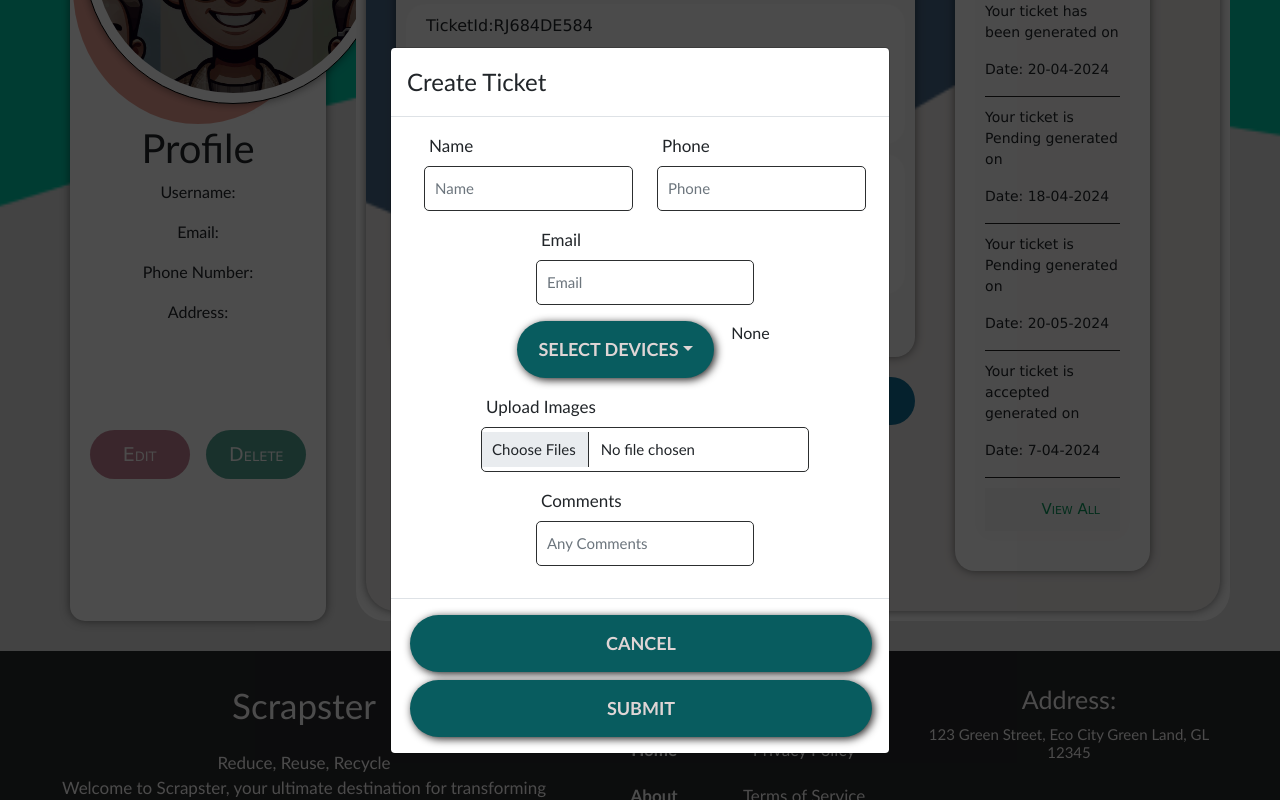
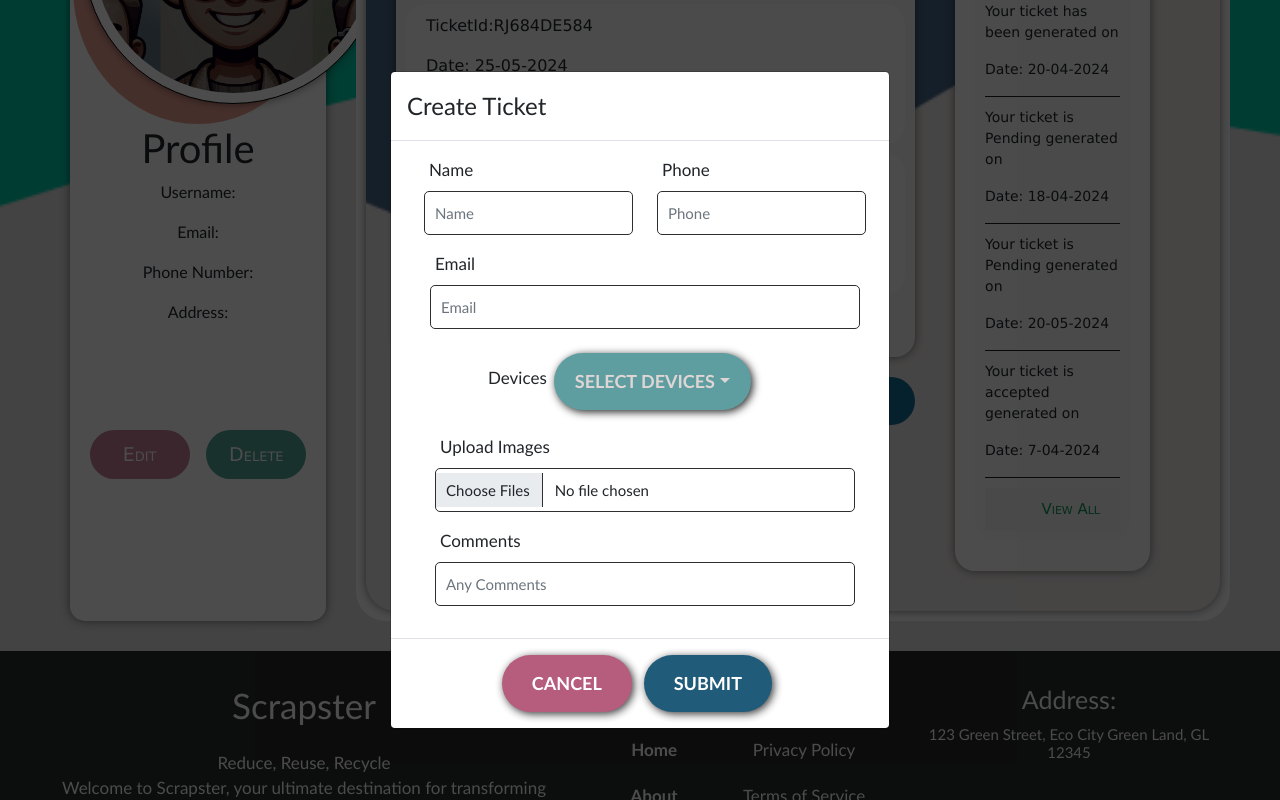
Before and after one commit to Shivam0802/Scrapster, a React (Vite) app in the folder Frontend/: page /customer in a window 1280 px wide. Both pictures are taken after a click on the button "Generate Ticket". Shown: the part 434-1234 px from the top of the page. Built offline with nearby package versions, Linux system fonts and the light colour scheme.

Commit message:
Updated ticket Modal

```diff
--- a/Frontend/src/components/dashboard/Modals/TicketGeneration.css
+++ b/Frontend/src/components/dashboard/Modals/TicketGeneration.css
@@ -17,3 +17,53 @@
     justify-content: center;
     align-items: center;
 }
+
+.ticket-button{
+    display: flex;
+    justify-content: center;
+    align-items: center;
+    padding-left: 20px;
+    padding-right: 80px;
+    margin-right: 20px;
+}
+
+.btn-ticket-cancel{
+    background-color: #af4c6f;
+    color: white;
+    padding-left: 30px;
+    padding-right: 30px;
+    border: none;
+    cursor: pointer;
+    width: 100%;
+    opacity: 0.9;
+}
+
+.btn-ticket-cancel:hover{
+    opacity: 1;
+    background-color: rgb(87, 163, 173);
+    color: black;
+}
+
+.btn-ticket-submit{
+    background-color: #0a4a6c;
+    color: white;
+    padding-left: 30px;
+    padding-right: 30px;
+    border: none;
+    cursor: pointer;
+    width: 100%;
+    opacity: 0.9;
+}
+
+.btn-ticket-submit:hover{
+    opacity: 1;
+    background-color: rgb(16, 156, 95);
+    color: black;
+}
+
+
+.dropdown-item.active, .dropdown-item:active {
+    color: #fff;
+    text-decoration: none;
+    background-color: #5e7ead;
+}
--- a/Frontend/src/components/dashboard/Modals/TicketGeneration.jsx
+++ b/Frontend/src/components/dashboard/Modals/TicketGeneration.jsx
@@ -104,7 +104,7 @@ function TicketGeneration() {
           </Row>
           <Row>
             <Col>
-            <Form.Group className="mb-3" controlId="formGroupEmail">
+            <Form.Group className="mb-4" controlId="formGroupEmail" style={{width:'430px'}}>
             <Form.Label>Email</Form.Label>
             <Form.Control type="email" name="email" onChange={handleChange} placeholder="Email" />
             </Form.Group>
@@ -112,18 +112,21 @@ function TicketGeneration() {
           </Row>
           <Row>
             <Col>
-            <Form.Group className="mb-3" controlId="formGroupEmail">
+            <Form.Group className="d-flex mb-4" controlId="formGroupEmail" style={{width:'300px'}}>
+            <Form.Label>Devices</Form.Label>
             <Dropdown>
-                <Dropdown.Toggle id="dropdown-basic">
+                <Dropdown.Toggle id="dropdown-basic" style={{backgroundColor:'cadetblue'}}>
                     Select Devices
                 </Dropdown.Toggle>
-                <Dropdown.Menu>
+                <Dropdown.Menu >
                     {products.map((option, index) => (
                         <Dropdown.Item
                             key={index}
                             onClick={() => toggleLang(option)}
                             active={
-                                selected_products.includes(option)}
+                                selected_products.includes(option)
+
+                              }
                         >
                             {option}
                         </Dropdown.Item>
@@ -134,13 +137,13 @@ function TicketGeneration() {
             </Col>
             <Col>
             <Form.Group className="mb-3" controlId="formGroupEmail">
-                {(selected_products.length != 0) ? selected_products.join(', ') : 'None'}
+                {(selected_products.length != 0) ? selected_products.join(', ') :""}
             </Form.Group>
             </Col>
           </Row>
           <Row>
           <Col>
-          <Form.Group className="mb-3" controlId="formGroupEmail">
+          <Form.Group className="mb-3" controlId="formGroupEmail" style={{width:'420px'}}>
           <Form.Label>Upload Images</Form.Label>
           <Form.Control type="file" name="images" onChange={handleChange} multiple/>
           </Form.Group>
@@ -148,7 +151,7 @@ function TicketGeneration() {
           </Row>
           <Row>
             <Col>
-            <Form.Group className="mb-3" controlId="formGroupEmail">
+            <Form.Group className="mb-3" controlId="formGroupEmail" style={{width:'420px'}}>
             <Form.Label>Comments</Form.Label>
             <Form.Control type="text" name="comments" onChange={handleChange} placeholder="Any Comments" />
             </Form.Group>
@@ -157,9 +160,12 @@ function TicketGeneration() {
           </Container>
               </Modal.Body>
 
+
               <Modal.Footer>
-                <Button variant="secondary">Cancel</Button>
-                <Button variant="primary" onClick={handleSubmit}>Submit</Button>
+                <div className="ticket-button">
+                <Button variant="secondary" className="btn-ticket-cancel">Cancel</Button>
+                <Button variant="primary" onClick={handleSubmit} className="btn-ticket-submit">Submit</Button>
+                </div>
               </Modal.Footer>
             </Modal.Dialog>
             </div>
```
